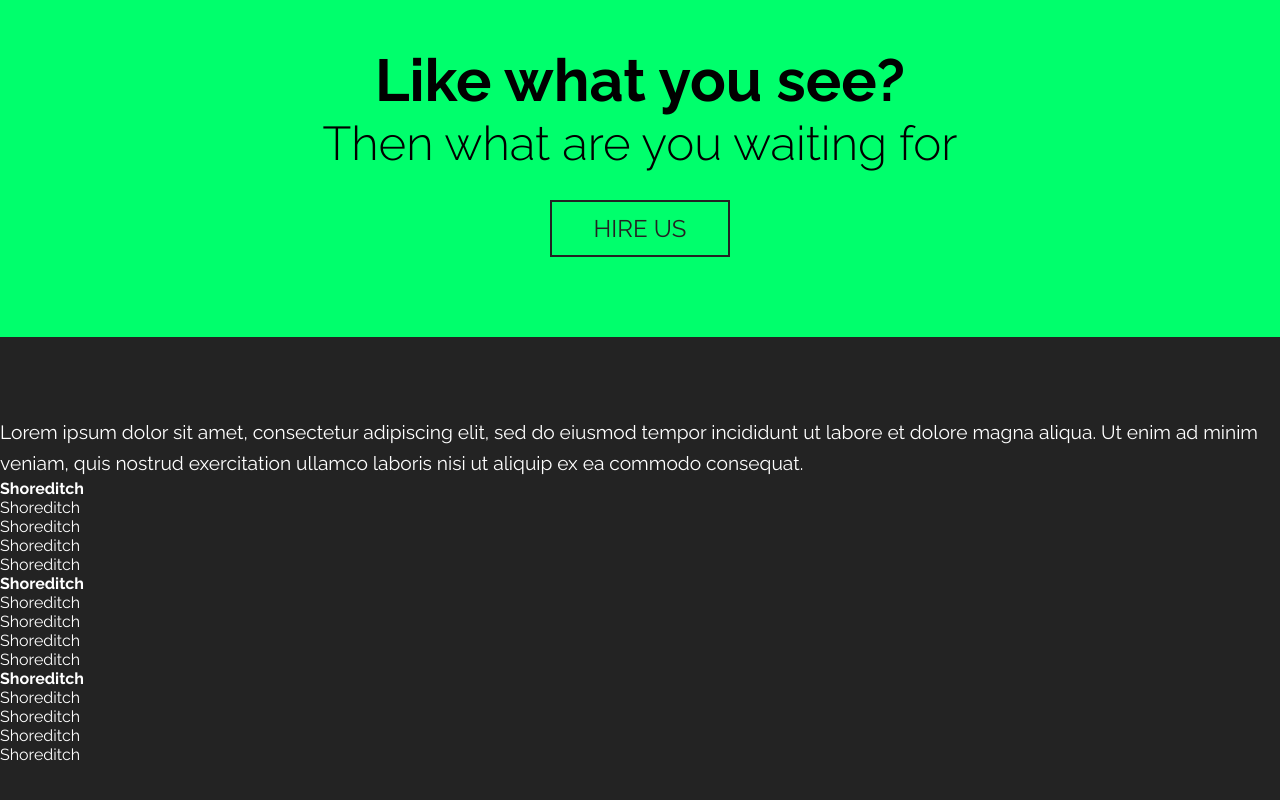
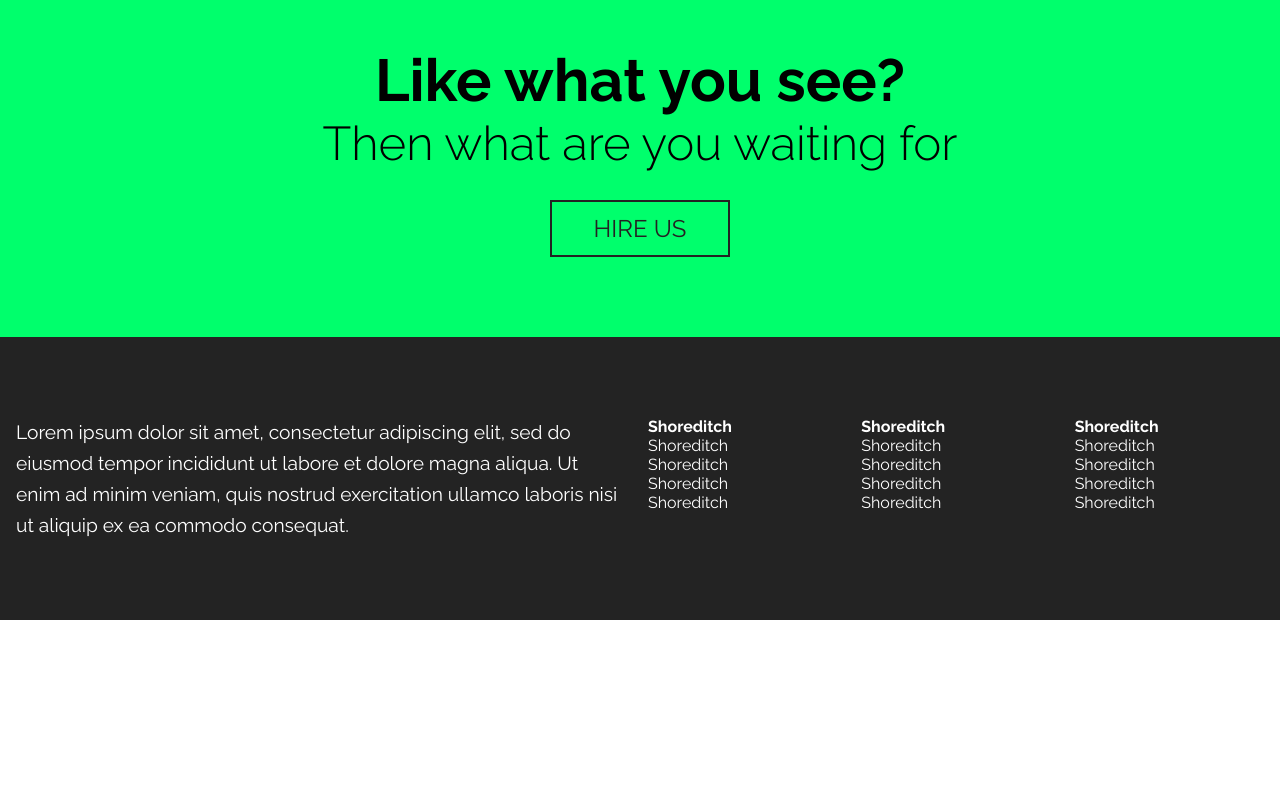
Before and after one commit to HafsaNadir/Portfolio-webpage, a plain HTML site: page index.html in a window 1280 px wide. Shown: the part 2144-2944 px from the top of the page. After the commit the page ends 2764 px from the top, so only its background shows below. Drawn offline with Linux system fonts and the light colour scheme.

Commit message:
grid added

```diff
--- a/css/styles.css
+++ b/css/styles.css
@@ -3,7 +3,7 @@
 
 * {
     box-sizing: border-box;
-    transition: all ease-in-out 250ms;
+    /* transition: all ease-in-out 250ms; */
 }
 
 body {
@@ -38,8 +38,10 @@ p:last-of-type{
     max-width: 70em;
     margin: 0 auto;
 }
+
 .clearfix::after,
-section::after {
+section::after ,
+footer::after {
     content: '';
     display: block;
     clear: both;
@@ -117,6 +119,52 @@ nav a {
 
 nav a:focus , a:hover {
     color: #ddd;
+}
+
+/* =========== column system ========== */
+
+[class^= col-]
+{
+    width: 100%;
+    margin-top: 1em;
+}
+
+[class^= col-]:first-child
+{
+    margin-top: 0;
+    padding: 0 0.5em;
+}
+
+.col-1 {
+    width: 33.33334%;
+    float: left;
+    padding-left: 0.5em;
+}
+
+@media(min-width: 40rem)
+{
+    [class^=col-] {
+        float: left;
+        padding: 0 0.5em;
+        margin-top: 0;
+    }
+
+    [class^=col-]:first-child{
+        padding-left: 1em;
+        padding-right: 1em;
+    }
+
+    [class^=col-]:last-child {
+        padding-right: 0;
+    }
+
+    .col-3 {
+        width: 50%;
+    }
+
+    .col-1 {
+        width: 16.6666%
+    }
 }
 
 /* ============= typography ========= */
```
